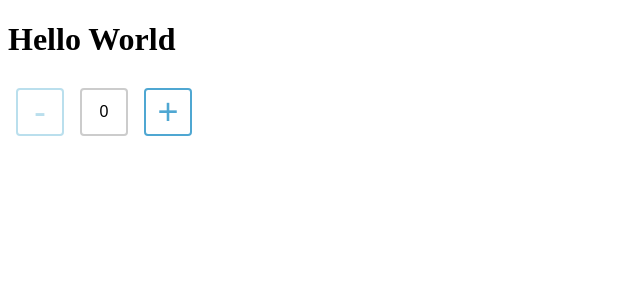
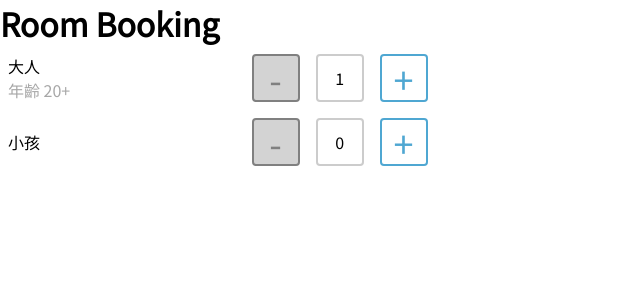
Before and after one commit to ronny1020/react-room-booking-demo, a React app: page / in a window 1280 px wide. Shown: the top 300 px of the page, without its empty margins (0-640 px from the left). Built offline with nearby package versions, Linux system fonts and the light colour scheme.

Commit message:
feat(custom room): add component

```diff
--- a/src/App.tsx
+++ b/src/App.tsx
@@ -1,13 +1,18 @@
-import React from 'react'
-import CustomInputNumber from './component/CustomInputNumber/CustomInputNumber'
+import React, { useState } from 'react'
+import CustomRoom from './component/CustomRoom/CustomRoom'
+import { CustomRoomMembers } from './component/CustomRoom/CustomRoom.domain'
+import './App.scss'
 
 export default function App() {
-  const [value, setValue] = React.useState<number | ''>(0)
+  const [result, setResult] = useState<CustomRoomMembers>({
+    adult: 1,
+    child: 0,
+  })
 
   return (
     <>
-      <h1>Hello World</h1>
-      <CustomInputNumber value={value} onChange={setValue} />
+      <h1>Room Booking</h1>
+      <CustomRoom value={result} onChange={setResult} />
     </>
   )
 }
--- /dev/null
+++ b/src/app.scss
@@ -0,0 +1,8 @@
+@import url('https://fonts.googleapis.com/css2?family=Noto+Sans+TC&display=swap');
+
+* {
+  box-sizing: border-box;
+  margin: 0;
+  padding: 0;
+  font-family: 'Noto Sans TC', sans-serif;
+}
--- a/src/component/CustomInputNumber/CustomInputNumber.module.scss
+++ b/src/component/CustomInputNumber/CustomInputNumber.module.scss
@@ -5,7 +5,9 @@
   width: 100%;
 
   .button {
-    box-sizing: border-box;
+    display: flex;
+    align-items: center;
+    justify-content: center;
     width: 48px;
     height: 48px;
     margin: 8px;
@@ -30,7 +32,6 @@
   }
 
   .input {
-    box-sizing: border-box;
     width: 48px;
     height: 48px;
     margin: 8px;
--- a/src/component/CustomInputNumber/CustomInputNumber.tsx
+++ b/src/component/CustomInputNumber/CustomInputNumber.tsx
@@ -14,7 +14,7 @@ function isNumberString(str: string): boolean {
   return /^\d+$/.test(str)
 }
 
-function CustomInputNumber({
+export default function CustomInputNumber({
   value,
   onChange,
   min = 0,
@@ -74,7 +74,7 @@ function CustomInputNumber({
         type="button"
         className={classes.button}
         onClick={handleClickSub}
-        disabled={disabled}
+        disabled={disabled || value === min}
       >
         -
       </button>
@@ -88,12 +88,10 @@ function CustomInputNumber({
         type="button"
         className={[classes.button, classes.button_dark].join(' ')}
         onClick={handleClickAdd}
-        disabled={disabled}
+        disabled={disabled || value === max}
       >
         +
       </button>
     </div>
   )
 }
-
-export default CustomInputNumber
--- /dev/null
+++ b/src/component/CustomRoom/CusTomRoom.module.scss
@@ -0,0 +1,22 @@
+.custom_room_wrapper {
+  display: flex;
+  flex-direction: column;
+  width: 720px;
+
+  .member_type {
+    display: flex;
+    flex-direction: row;
+    align-items: center;
+    justify-content: space-between;
+    width: 100%;
+
+    .member_type_text {
+      width: 50%;
+      padding: 8px;
+
+      .member_type_subtitle {
+        color: #a7a7a7;
+      }
+    }
+  }
+}
--- /dev/null
+++ b/src/component/CustomRoom/CustomRoom.domain.ts
@@ -0,0 +1,4 @@
+export interface CustomRoomMembers {
+  adult: number
+  child: number
+}
--- /dev/null
+++ b/src/component/CustomRoom/CustomRoom.tsx
@@ -0,0 +1,63 @@
+import React from 'react'
+import CustomInputNumber from '../CustomInputNumber/CustomInputNumber'
+import { CustomRoomMembers } from './CustomRoom.domain'
+import classes from './customRoom.module.scss'
+
+interface CustomRoomProps {
+  value: CustomRoomMembers
+  onChange: (value: CustomRoomMembers) => void
+  max?: number
+}
+
+export default function CustomRoom({
+  value: { adult, child },
+  onChange,
+  max = Infinity,
+}: CustomRoomProps) {
+  const setAdult = (newAdult: number | '') => {
+    if ((newAdult || 0) + child > max) {
+      return
+    }
+    onChange({
+      adult: newAdult || 0,
+      child,
+    })
+  }
+
+  const setChild = (newChild: number | '') => {
+    if ((newChild || 0) + adult > max) {
+      return
+    }
+    onChange({
+      child: newChild || 0,
+      adult,
+    })
+  }
+
+  return (
+    <div className={classes.custom_room_wrapper}>
+      <div className={classes.member_type}>
+        <div className={classes.member_type_text}>
+          <div className={classes.member_type_title}>大人</div>
+          <div className={classes.member_type_subtitle}>年齡 20+</div>
+        </div>
+        <CustomInputNumber
+          value={adult}
+          onChange={setAdult}
+          min={1}
+          max={max - child}
+        />
+      </div>
+      <div className={classes.member_type}>
+        <div className={classes.member_type_text}>
+          <div className={classes.member_type_title}>小孩</div>
+        </div>
+        <CustomInputNumber
+          value={child}
+          onChange={setChild}
+          max={max - adult}
+        />
+      </div>
+    </div>
+  )
+}
```
